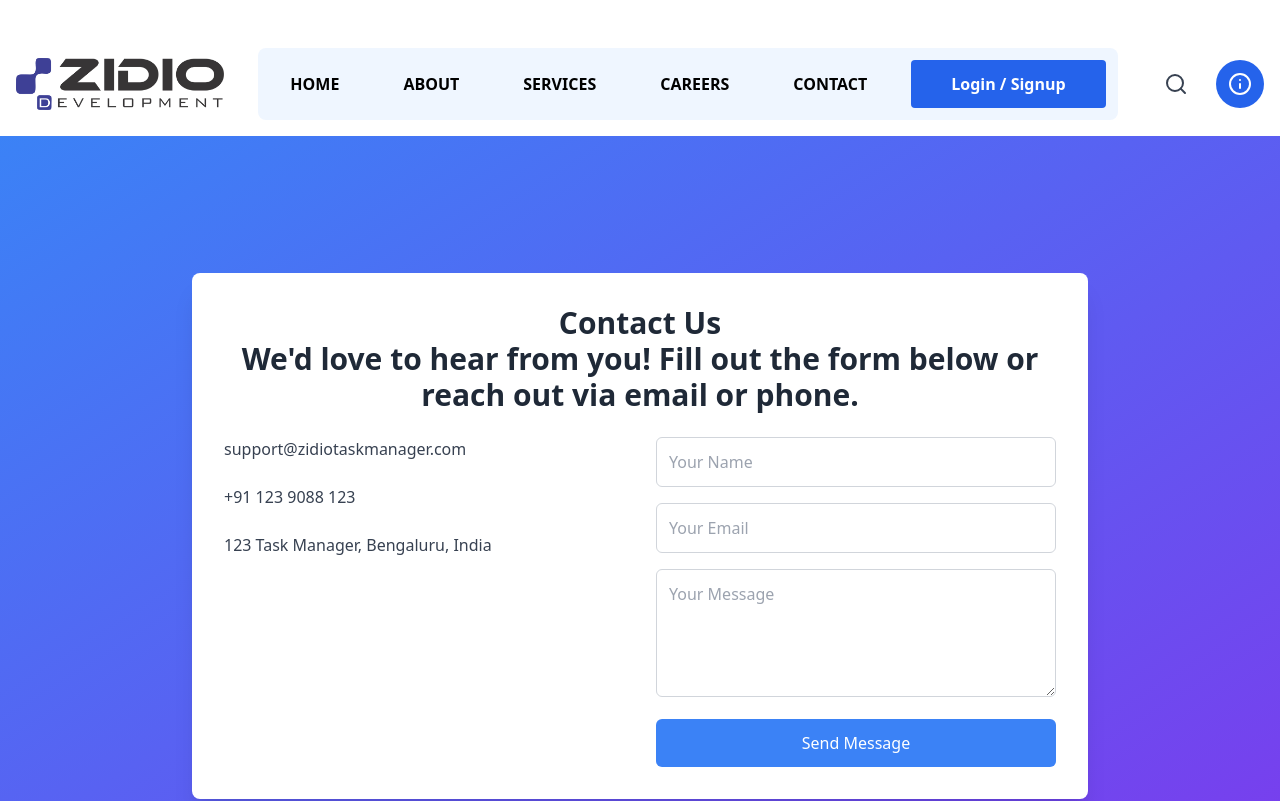
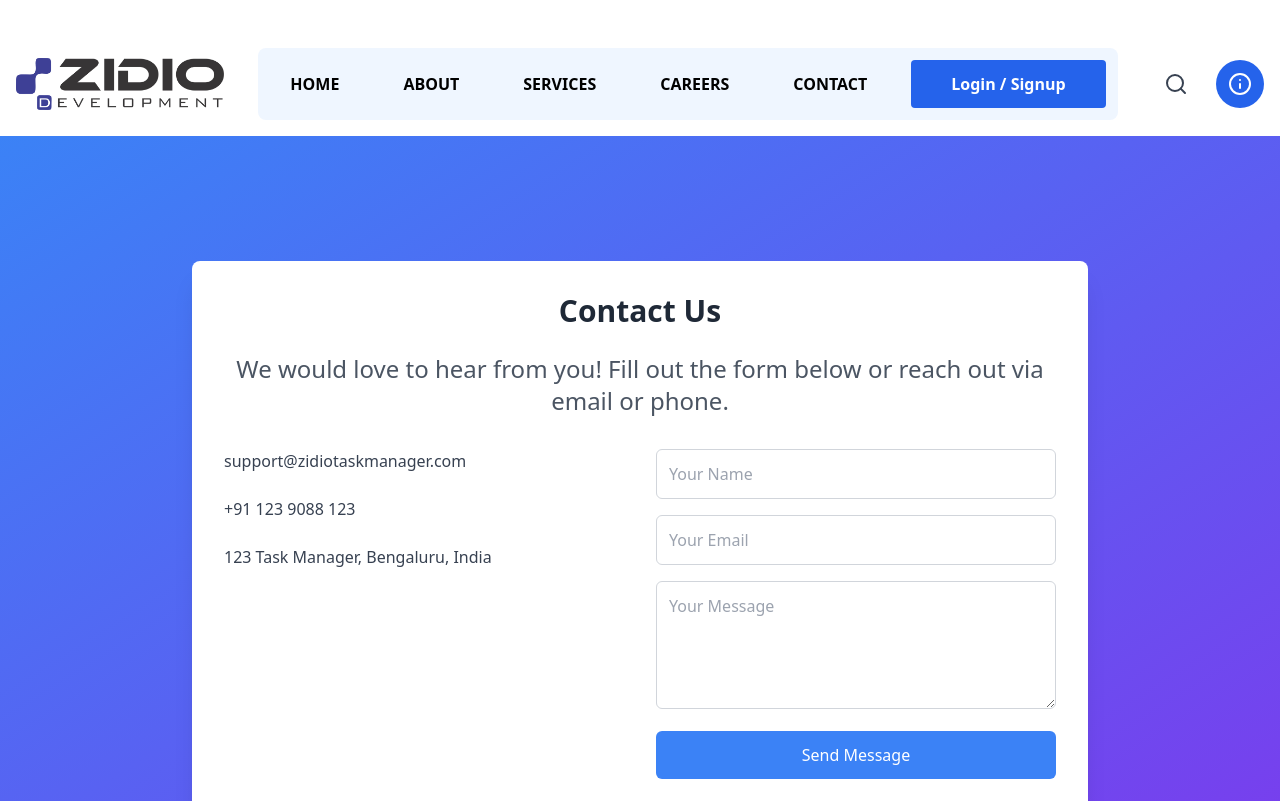
Before and after one commit to developertarun01/Zidio-Task-Management, a React (Create React App) app in the folder zidio-task-frontend/: page /contact in a window 1280 px wide. Shown: the top 801 px of the page. Built offline with nearby package versions, Linux system fonts and the light colour scheme; no server answers.

Commit message:
Minor Update Contact.js

```diff
--- a/zidio-task-frontend/src/pages/Contact.js
+++ b/zidio-task-frontend/src/pages/Contact.js
@@ -34,8 +34,8 @@ function Contact() {
       <div className=" contact-card max-w-4xl w-full bg-white shadow-xl rounded-lg p-8">
         <h2 className=" contact-title text-3xl font-bold text-center text-gray-800 mb-6">
           Contact Us
-          <p className="contact-p">We'd love to hear from you! Fill out the form below or reach out via email or phone.</p>
         </h2>
+        <p className="text-2xl text-center text-gray-600 mb-8">We would love to hear from you! Fill out the form below or reach out via email or phone.</p>
 
         <div className="grid md:grid-cols-2 gap-8">
 
```
